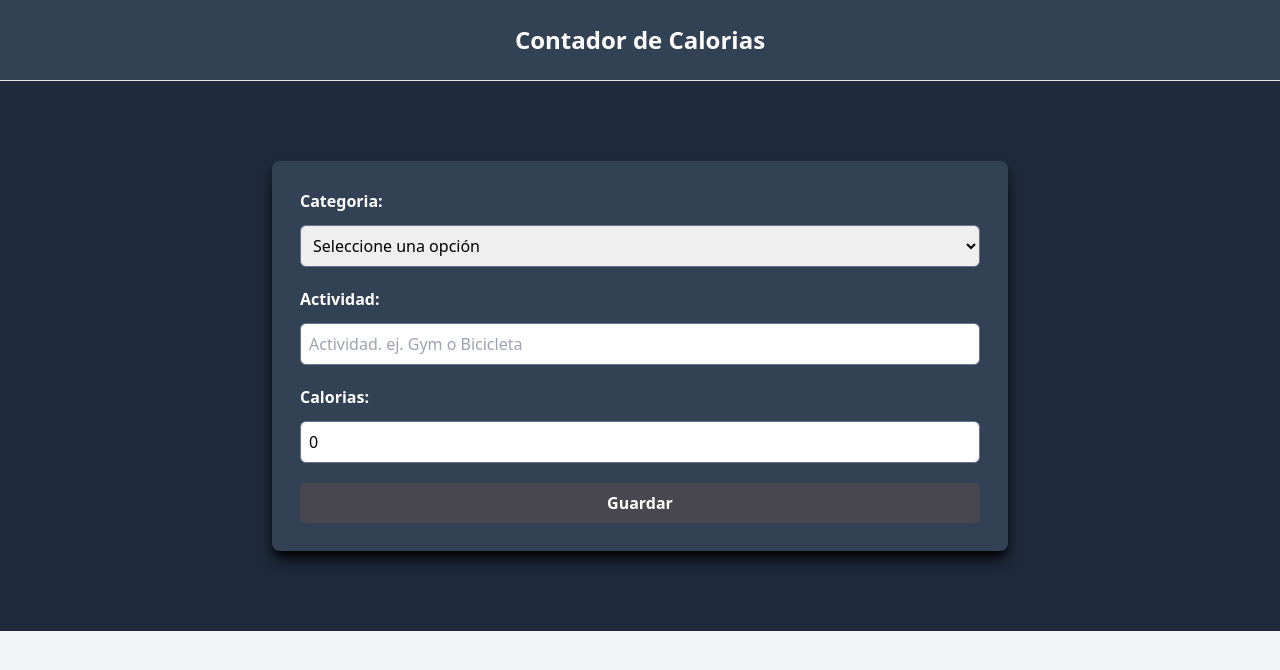
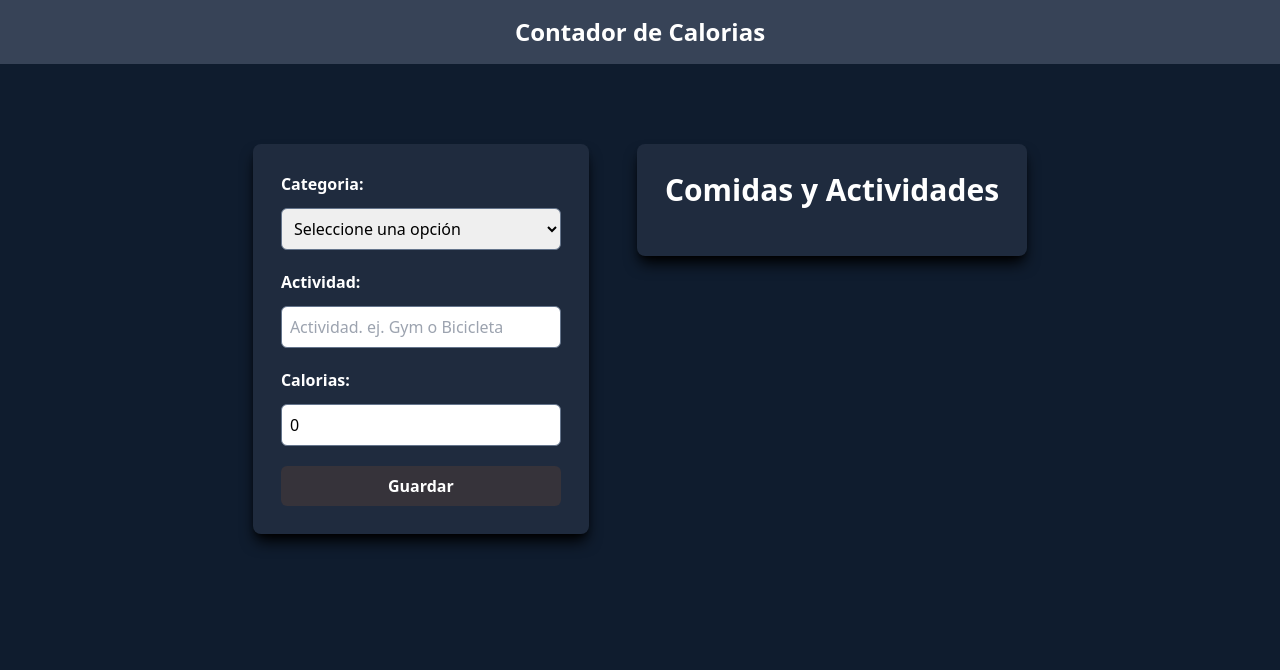
Before and after one commit to juancpdev/calorie-tracker, a React (Vite) app: page / in a window 1280 px wide. Shown: the top 670 px of the page. Built offline with nearby package versions, Linux system fonts and the light colour scheme; what tailwindcss-animated would draw is missing.

Commit message:
agregando estilos y colores

```diff
--- a/package.json
+++ b/package.json
@@ -12,11 +12,13 @@
   "dependencies": {
     "react": "^18.2.0",
     "react-dom": "^18.2.0",
-    "tailwindcss-animated": "^1.0.1"
+    "tailwindcss-animated": "^1.0.1",
+    "uuid": "^9.0.1"
   },
   "devDependencies": {
     "@types/react": "^18.2.66",
     "@types/react-dom": "^18.2.22",
+    "@types/uuid": "^9.0.8",
     "@typescript-eslint/eslint-plugin": "^7.2.0",
     "@typescript-eslint/parser": "^7.2.0",
     "@vitejs/plugin-react-swc": "^3.5.0",
--- a/src/App.tsx
+++ b/src/App.tsx
@@ -1,6 +1,7 @@
 import { useReducer } from "react"
 import Form from "./components/Form"
 import { activityReducer, initialState } from "./reducers/activity-reducer"
+import ActivityList from "./components/ActivityList"
 
 function App() {
 
@@ -8,19 +9,27 @@ function App() {
 
   return (
     <>
-      <header className=" bg-slate-700 w-full py-6 border-b">
+        <header className="w-full py-4 " style={{ backgroundColor: "#374357" }}>
           <div className=" flex justify-center ">
             <h1 className=" text-white font-bold text-2xl animate-jump animate-once animate-normal">Contador de Calorias</h1>
           </div>
         </header>
 
-      <section className="bg-slate-800 py-20">
+        <div className=" md:flex md:justify-center">
+          <section className="py-20 min-w-96" >
             <div className=" w-auto max-w-3xl mx-auto">
               <Form
                 dispatch = {dispatch}
               />
             </div>
           </section>
+
+          <section className=" md:py-20 ">
+            <ActivityList
+              activities = {state.activities}
+            />
+          </section>
+        </div>
     </>
   )
 }
--- /dev/null
+++ b/src/components/ActivityList.tsx
@@ -0,0 +1,41 @@
+import { Activity } from "../types"
+import { categories } from "../data/categories"
+import { useMemo } from "react"
+
+type ActivityStateProp = {
+    activities : Activity[]
+}
+
+export default function ActivityList({ activities } : ActivityStateProp) {
+
+    const categoryName = useMemo(() => ( category : Activity["category"] ) => categories.map( cat => cat.id === category ? cat.name : "" ), [])
+
+    return (
+        <>
+            <div
+                className=" rounded-lg shadow-lg shadow-black p-7 mx-6 space-y-5"
+                style={{backgroundColor: "#1F2B3E"}}
+            >
+                <h2 className=" text-3xl font-bold text-white text-center">Comidas y Actividades</h2>
+
+                <div className="md:grid grid-cols-2 gap-10">
+                    {activities.map( activity => (
+                        <div key={activity.id} className=" px-5 py-10 mt-10 flex justify-between bg-white w-full rounded-md mx-auto">
+                            <div className=" text-xl font-bold relative">
+                                <p className={` absolute -top-8 -left-8 px-8 py-2 uppercase text-sm text-white rounded-md ${activity.category === 1 ? 'bg-orange-500' : 'bg-slate-400' }` }>
+                                    {categoryName(activity.category)}
+                                </p>
+                                <p className=" mt-5"> {activity.name}</p>
+                                <p className={`text-4xl font-black ${activity.category === 1 ? 'text-orange-500' : 'text-slate-400' }`}> {activity.calories} {" "} Calorias</p>
+                            </div>
+                            <div>
+
+                            </div>
+                        </div>
+                    ))}
+                </div>
+            </div>
+
+        </>
+    )
+}
--- a/src/components/Form.tsx
+++ b/src/components/Form.tsx
@@ -1,4 +1,5 @@
 import { useState, ChangeEvent, FormEvent, Dispatch } from "react"
+import { v4 as uuidv4 } from "uuid";
 import { categories } from "../data/categories"
 import { Activity } from "../types"
 import { ActivityActions } from "../reducers/activity-reducer"
@@ -7,13 +8,16 @@ type FormProps = {
     dispatch: Dispatch<ActivityActions>
 }
 
+const initialState : Activity = {
+    id: uuidv4(),
+    category: 0,
+    name: "",
+    calories: 0
+}
+
 export default function Form({dispatch} : FormProps) {
 
-    const [activity, setActivity] = useState<Activity>({
-        category: 0,
-        name: "",
-        calories: 0
-    })
+    const [activity, setActivity] = useState<Activity>(initialState)
 
     const handleChange = (e : ChangeEvent<HTMLSelectElement> | ChangeEvent<HTMLInputElement>) => {
 
@@ -34,11 +38,16 @@ export default function Form({dispatch} : FormProps) {
         e.preventDefault()
 
         dispatch({ type: "save-activity", payload: {newActivity: activity}})
+        setActivity({
+            ...initialState,
+            id: uuidv4()
+        })
     }
 
     return (
         <form
-            className=" bg-slate-700 rounded-lg shadow-lg shadow-black p-7 mx-4 space-y-5"
+            className=" rounded-lg shadow-lg shadow-black p-7 mx-6 space-y-5"
+            style={{backgroundColor: "#1F2B3E"}}
             onSubmit={handleSubmit}
         >
             <div className="grid grid-cols-1 gap-3">
--- a/src/index.css
+++ b/src/index.css
@@ -1,3 +1,7 @@
 @tailwind base;
 @tailwind components;
 @tailwind utilities;
+
+body {
+    background-color: #0F1C2E !important;
+}
--- a/src/main.tsx
+++ b/src/main.tsx
@@ -4,7 +4,7 @@ import App from './App.tsx'
 import './index.css'
 
 ReactDOM.createRoot(document.getElementById('root')!).render(
-  <React.StrictMode>
+  <React.StrictMode >
     <App />
   </React.StrictMode>,
 )
--- a/src/reducers/activity-reducer.ts
+++ b/src/reducers/activity-reducer.ts
@@ -18,7 +18,11 @@ export const activityReducer = (
 ) => {
 
     if(action.type === 'save-activity'){
-        console.log("guardando");
+
+        return {
+            ...state,
+            activities: [...state.activities, action.payload.newActivity]
+        }
 
     }
 
--- a/src/types/index.ts
+++ b/src/types/index.ts
@@ -4,6 +4,7 @@ export type Category = {
 }
 
 export type Activity = {
+    id: string,
     category: number,
     name: string,
     calories: number
```
Also changed, not shown: 1 other file (tests, documents, lock files or other folders). Lines whose indentation alone changed are shown as unchanged.
